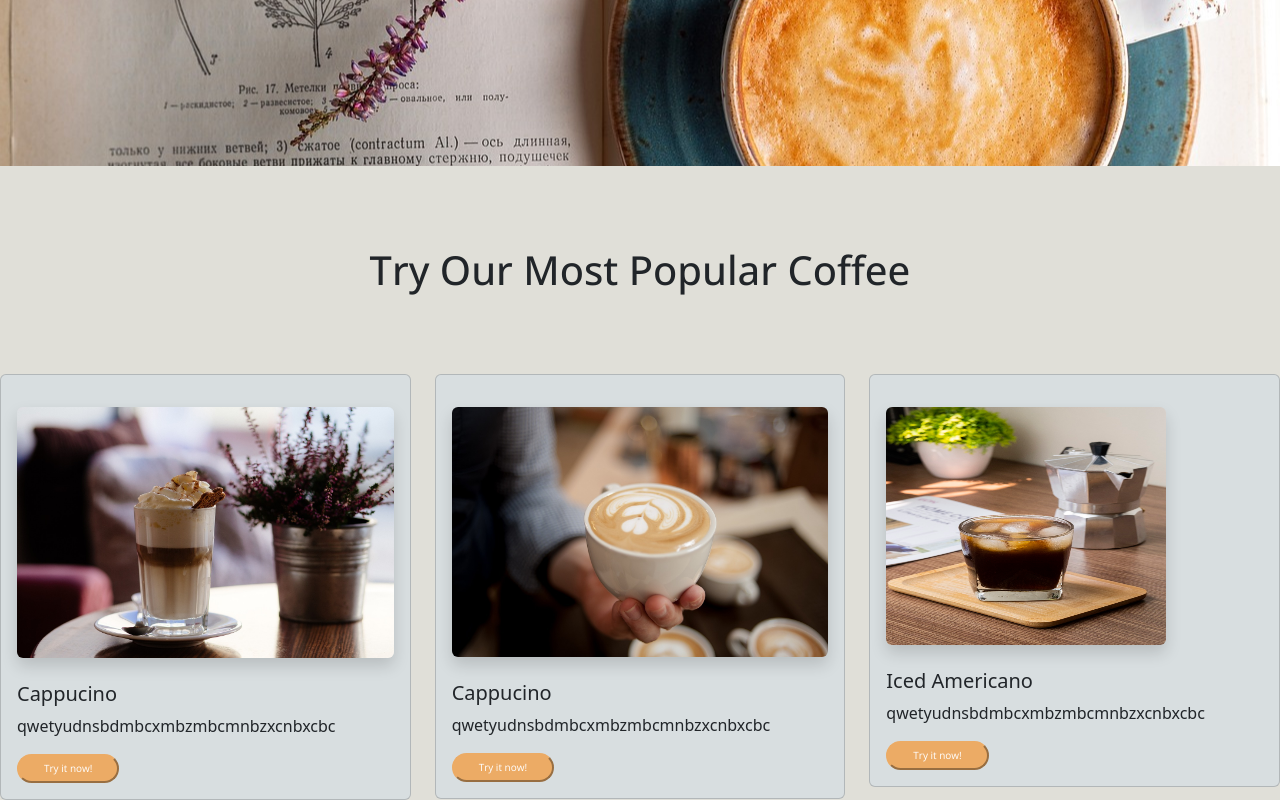
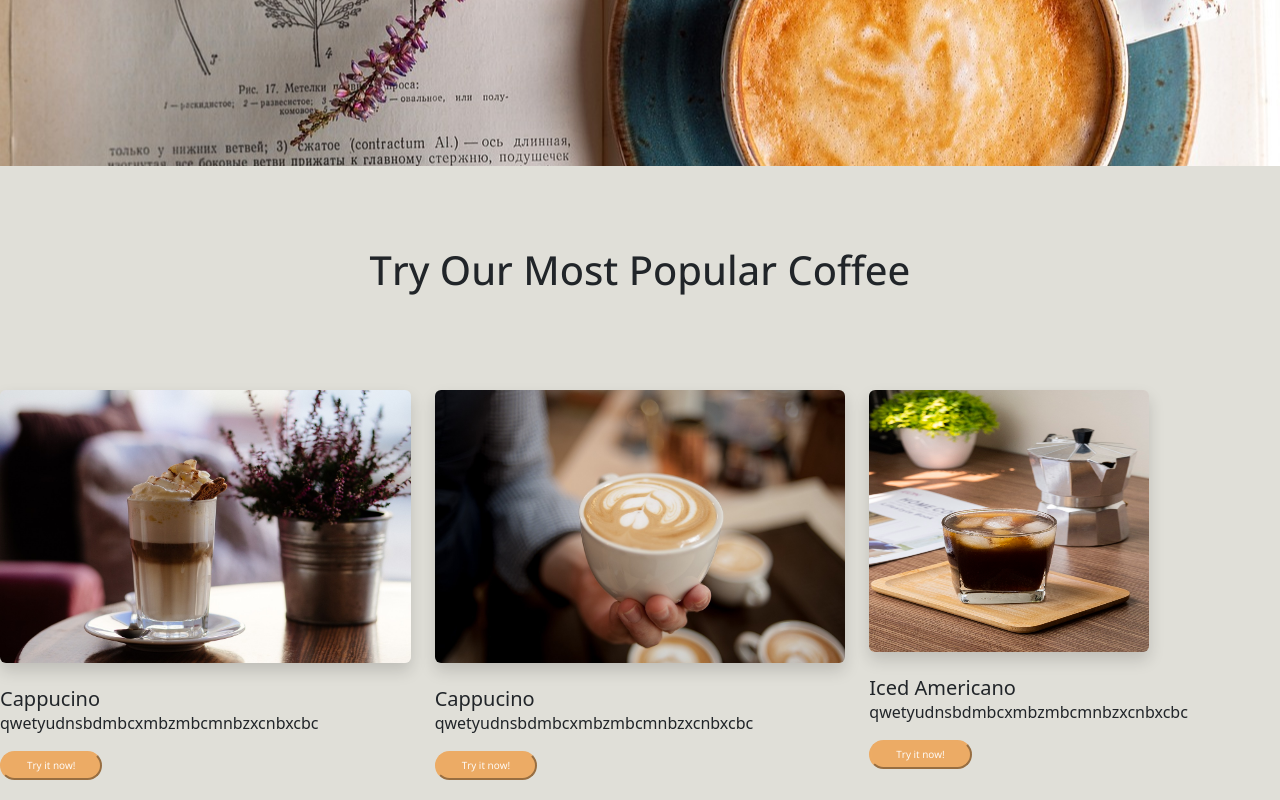
Before and after one commit to nolly-B/CFG-coffee-website, a plain HTML site: page index.html in a window 1280 px wide. Shown: the part 465-1265 px from the top of the page. Drawn offline with nearby package versions, Linux system fonts and the light colour scheme.

Commit message:
update card

```diff
--- a/index.html
+++ b/index.html
@@ -72,7 +72,6 @@
         <br />
         <div class="row">
           <div class="col-sm-4 mb-3 mb-sm-0">
-            <div class="card">
             <div class="card-body">
               <img
                 src="./1721753586789.jpg"
@@ -86,9 +85,7 @@
               <button class="card-button">Try it now!</button>
             </div>
           </div>
-          </div>
           <div class="col-sm-4">
-            <div class="card">
             <div class="card-body">
               <img
                 src="./1721753586761.jpg"
@@ -102,9 +99,7 @@
               <button class="card-button">Try it now!</button>
             </div>
           </div>
-          </div>
           <div class="col-sm-4">
-            <div class="card">
             <div class="card-body">
               <img
                 src="./1721753586775.jpg"
@@ -117,7 +112,6 @@
               <h5 class="card-title">Iced Americano</h5>
               <p class="card-text">qwetyudnsbdmbcxmbzmbcmnbzxcnbxcbc</p>
               <button class="card-button">Try it now!</button>
-              </div>
             </div>
           </div>
         </div>
--- a/styles.css
+++ b/styles.css
@@ -56,11 +56,11 @@ body {
   top: 80px;
 }
 #iced-coffee {
-  height: 238px;
+  height: 262px;
   width: 280px;
 }
 .card {
-  background-color: rgb(216, 222, 224) !important;
+  background-color: rgb(216, 223, 216, 1) !important;
 }
 h1 {
   text-align: center;
```
Lines whose indentation alone changed are shown as unchanged.
